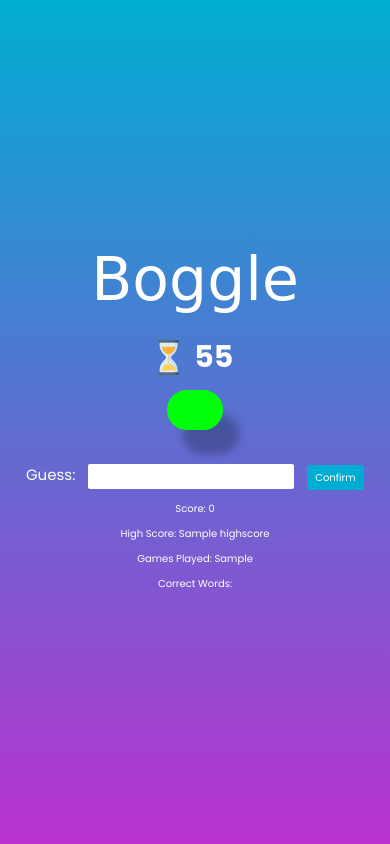
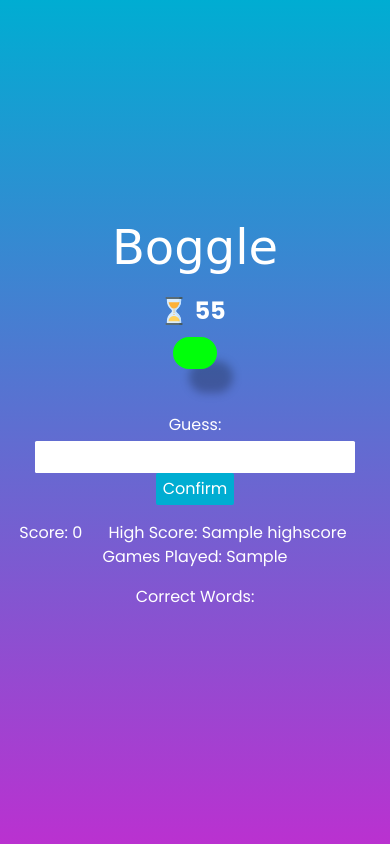
Before and after one commit to lawrencedovin/boggle, a Flask app: template templates/game.html in a window 390 px wide. Run offline with Flask 2, Linux system fonts and the light colour scheme; the template is opened without the code that fills it: most values are stand-ins (such as "Sample title", 1, 10 or a date in 2020); parts of the project's set-up code (start-up, migrations or seed data) failed here and were passed over; some libraries are stand-ins or nearby versions; some web fonts are replaced.

Commit message:
Updated responsiveness of game

```diff
--- a/static/styles.css
+++ b/static/styles.css
@@ -1,8 +1,14 @@
 html {
     box-sizing: border-box;
-    font-size: 62.5%;
     height: 100%;
     width: 100%;
+    font-size: 62.5%;
+}
+
+@media only screen and (max-width: 1920px) {
+    html {
+      font-size: 50%;
+    }
 }
 
 body {
@@ -68,11 +74,11 @@ body {
 }
 
 .guess {
-    margin: 3rem 0 1rem;
+    margin: 5rem 0 2rem;
 }
 
 .guess__button, .guess__input {
-    height: 2.5rem;
+    height: 4rem;
 }
 
 .guess__button,
@@ -88,8 +94,15 @@ body {
     background: #008faf;
 }
 
-.guess__label {
-    font-size: 1.5rem;
+.current-score,
+.high-score,
+.games-played,
+.correct-words,
+.result,
+.guess__label,
+.guess__input,
+.guess__button {
+    font-size: 2rem;
 }
 
 .guess__input {
@@ -97,3 +110,11 @@ body {
     border: none;
     margin: 0 1rem;
 }
+
+.high-score{
+    margin: 0 3rem;
+}
+
+.correct-words {
+    margin: 2rem;
+}
--- a/templates/game.html
+++ b/templates/game.html
@@ -23,13 +23,15 @@
           </table>
         </div>
         <form class="guess" action="/POST">
-          <label for="guess" class="guess__label">Guess: </label>
-          <input type="text" name="guess" class="guess__input" id="guess__input" autocomplete="off" />
-          <button class="guess__button btn" id="guess__button">Confirm</button>
+          <label for="guess" class="guess__label align-middle">Guess: </label>
+          <input type="text" name="guess" class="guess__input align-middle" id="guess__input" autocomplete="off" />
+          <button class="guess__button btn align-middle" id="guess__button">Confirm</button>
         </form>
-        <p class="current-score" id="current-score">Score: 0</p>
-        <p class="high-score" id="high-score">High Score: {{ highscore }}</p>
-        <p class="games-played" id="games-played">Games Played: {{ games_played }}</p>
+        <p>
+          <span class="current-score" id="current-score">Score: 0</span>
+          <span class="high-score" id="high-score">High Score: {{ highscore }}</span>
+          <span class="games-played" id="games-played">Games Played: {{ games_played }}</span>
+        </p>
         <p class="correct-words" id="correct-words">Correct Words:</p>
         <p class="result" id="result"></p>
       </div>
```
